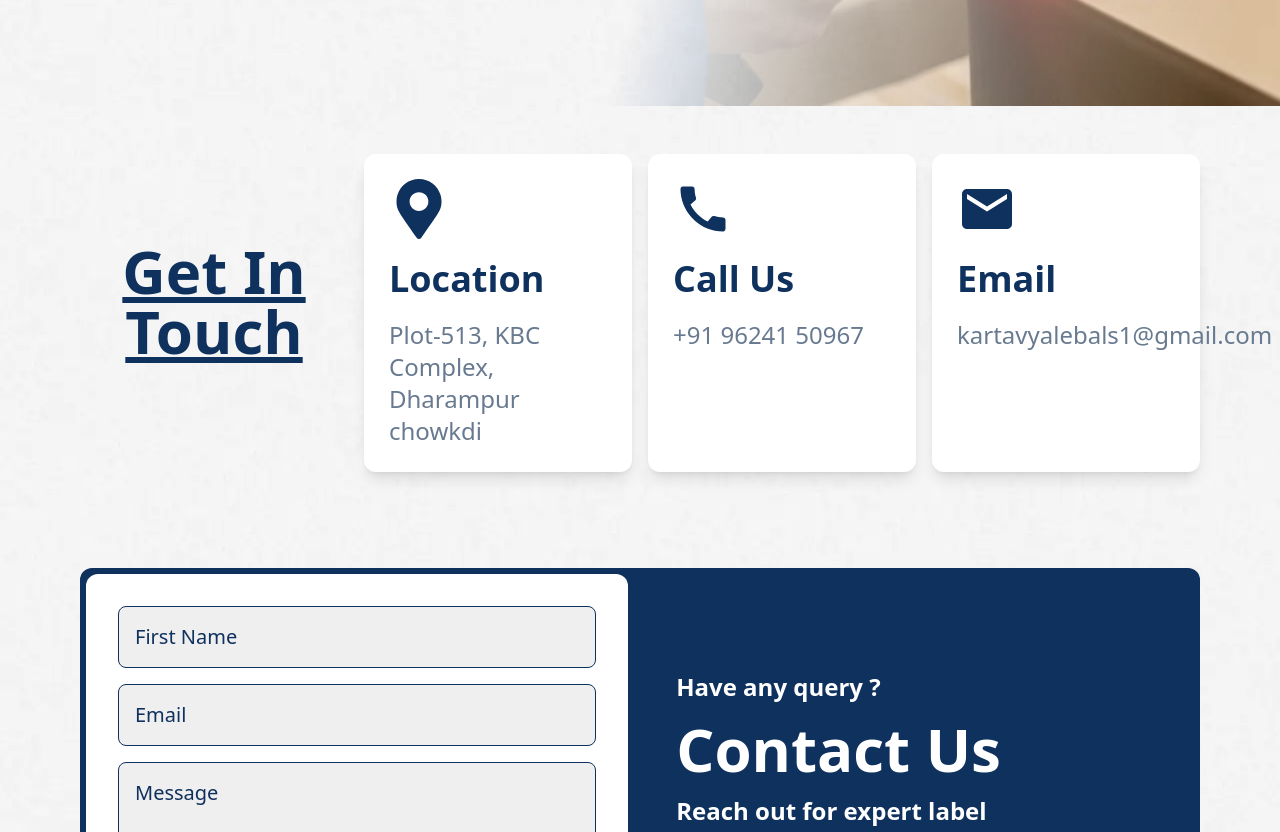
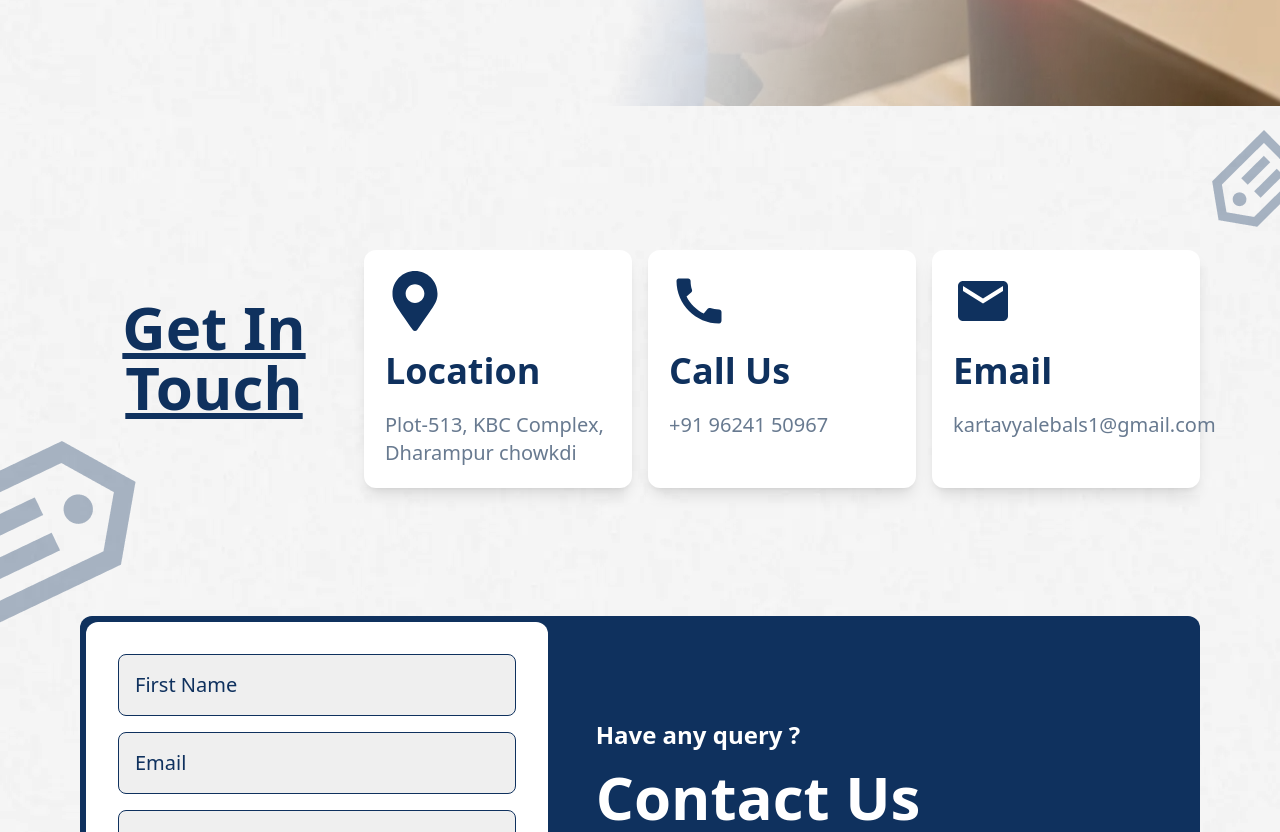
Before and after one commit to vernoxy2/kartavya, a React (Vite) app: page /contact in a window 1280 px wide. Shown: the part 569-1401 px from the top of the page. Built offline with nearby package versions, Linux system fonts and the light colour scheme.

Commit message:
contavt page ready

```diff
--- a/src/Pages/Contact/ContactForm.jsx
+++ b/src/Pages/Contact/ContactForm.jsx
@@ -7,7 +7,7 @@ const ContactForm = () => {
       <div className="bg-primary p-1.5 rounded-xl">
         <div className="flex flex-col-reverse md:flex-row gap-6">
           {/* Form Section */}
-          <div className="w-full md:w-1/2 bg-white p-5 md:p-8 rounded-xl">
+          <div className="w-full md:w-1/2 xl:w-5/12 bg-white p-5 md:p-8 rounded-xl">
             <form className="space-y-4 ">
               <div className="flex flex-col space-y-1">
                 <input
--- a/src/Pages/Contact/Touch.jsx
+++ b/src/Pages/Contact/Touch.jsx
@@ -1,6 +1,8 @@
 import React from "react";
 import { FaMapMarkerAlt } from "react-icons/fa";
 import { MdCall, MdEmail } from "react-icons/md";
+import BgR from "../../assets/ContactImgs/BgR.png";
+import BgL from "../../assets/ContactImgs/BgL.png";
 
 const data = [
   {
@@ -28,7 +30,9 @@ const data = [
 
 const Touch = () => {
   return (
-    <section className="py-8 sm:py-12 space-y-8 md:space-y-16">
+    <section className="py-10 sm:py-20 space-y-8 md:space-y-16 relative z-10">
+      <img src={BgR} alt="" className="absolute right-0 top-6"/>
+      <img src={BgL} alt="" className="absolute -bottom-16 z-0"/>
       <div className="container grid grid-cols-1 sm:grid-cols-2 xl:grid-cols-4 gap-4">
         <div className="flex justify-center items-center col-span-1">
           <h1 className="text-5xl md:text-6xl text-primary font-bold underline mb-6">
@@ -42,7 +46,7 @@ const Touch = () => {
             href={item.link}
             target={item.link.startsWith("http") ? "_blank" : "_self"}
             rel={item.link.startsWith("http") ? "noopener noreferrer" : ""}
-            className="flex flex-col space-y-4 sm:space-y-5 md:text-start shadow-lg rounded-xl border-[0.5px] border-transparent bg-white hover:bg-primary group duration-300 p-6 transition-transform hover:scale-[1.02]"
+            className="flex flex-col space-y-4 sm:space-y-5 md:text-start shadow-lg rounded-xl border-[0.5px] border-transparent bg-white hover:bg-primary group duration-300 p-5 transition-transform hover:scale-[1.02] z-10"
           >
             <div className="group-hover:text-white text-primary flex justify-center md:justify-start items-start text-6xl">
               {item.icon}
@@ -50,7 +54,7 @@ const Touch = () => {
             <h1 className="text-2xl md:text-4xl font-bold text-primary group-hover:text-white duration-300">
               {item.name}
             </h1>
-            <p className="text-lg md:text-2xl text-secondary group-hover:text-white duration-300">
+            <p className="text-lg md:text-2xl xl:text-xl 2xl:text-2xl text-secondary group-hover:text-white duration-300">
               {item.text}
             </p>
           </a>
```
Also changed, not shown: src/assets/ContactImgs/BgL.png (added), src/assets/ContactImgs/BgR.png (added).
